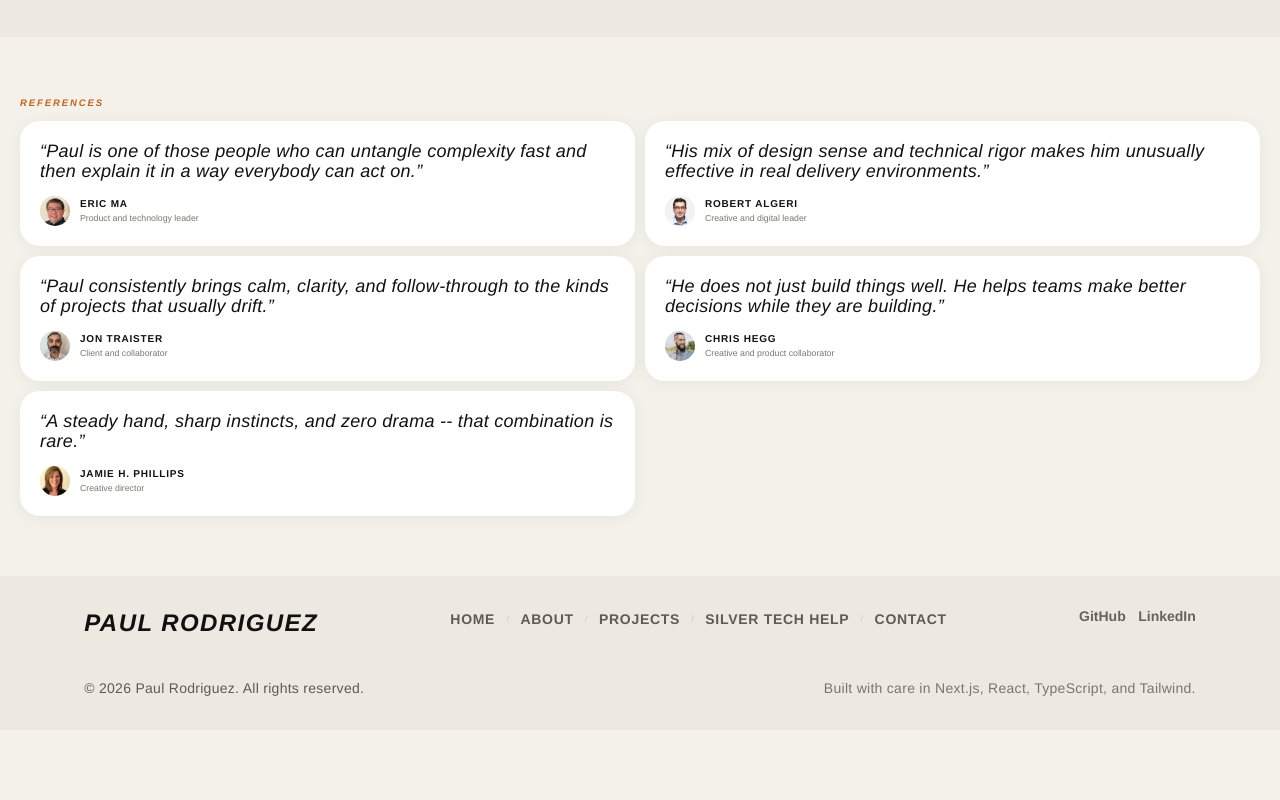
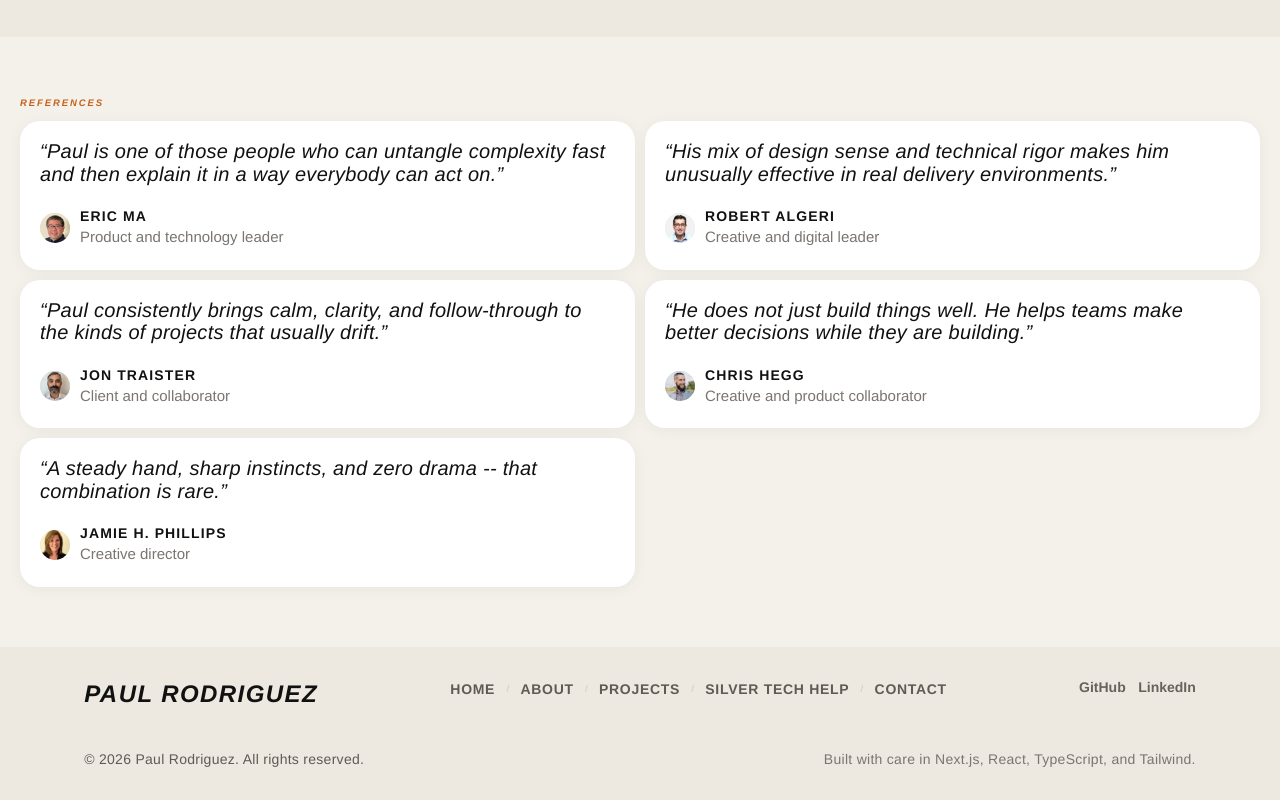
Before and after one commit to prodriguez-dev/prodriguez-portfolio-2024, a Next.js app: page /about in a window 1280 px wide. Shown: the part 2578-3378 px from the top of the page. Before the commit the page ends 3308 px from the top, so only its background shows below. Built offline with nearby package versions, Linux system fonts and the light colour scheme; a web font is replaced by a local one.

Commit message:
Polish testimonial and project CTA styling

```diff
--- a/src/components/InteractiveSections.tsx
+++ b/src/components/InteractiveSections.tsx
@@ -187,7 +187,7 @@ export function ProjectsExplorer({ categories, items }: { categories: string[];
                           href={item.link.href}
                           target="_blank"
                           rel="noopener noreferrer"
-                          className="mt-6 inline-flex rounded-[10px] bg-[#c4621a] px-5.5 py-3.5 text-[13px] font-extrabold uppercase tracking-[0.12em] text-white transition hover:-translate-y-0.5 hover:opacity-90"
+                          className="mt-6 inline-flex items-center justify-center rounded-[10px] bg-[#c4621a] px-6 py-3.5 text-[13px] font-extrabold uppercase tracking-[0.12em] text-white shadow-[0_8px_24px_rgba(196,98,26,0.18)] transition hover:-translate-y-0.5 hover:opacity-90"
                         >
                           Visit Site ↗
                         </Link>
--- a/src/lib/phase-one-pages.tsx
+++ b/src/lib/phase-one-pages.tsx
@@ -1020,12 +1020,12 @@ function ReferencesSectionBlock({ section }: { section: ReferenceSection }) {
       <div className="grid gap-4 md:grid-cols-2">
         {section.items.map((item) => (
           <article key={item.name} className="rounded-[20px] border border-[#e0dbd0] bg-white p-8 shadow-[0_2px_16px_rgba(0,0,0,0.05)]">
-            <p className="text-[18px] italic leading-8 text-[#111111]">&ldquo;{item.quote}&rdquo;</p>
-            <div className="mt-6 flex items-center gap-4">
+            <p className="text-[20px] italic leading-9 text-[#111111]">&ldquo;{item.quote}&rdquo;</p>
+            <div className="mt-8 flex items-center gap-4">
               <AvatarBubble image={item.avatar} name={item.name} />
               <div>
-                <div className="font-bold uppercase tracking-[0.08em] text-[#111111]">{item.name}</div>
-                <div className="text-sm text-[#7a7570]">{item.role}</div>
+                <div className="text-[14px] font-bold uppercase tracking-[0.08em] text-[#111111]">{item.name}</div>
+                <div className="text-[15px] text-[#7a7570]">{item.role}</div>
               </div>
             </div>
           </article>
```
